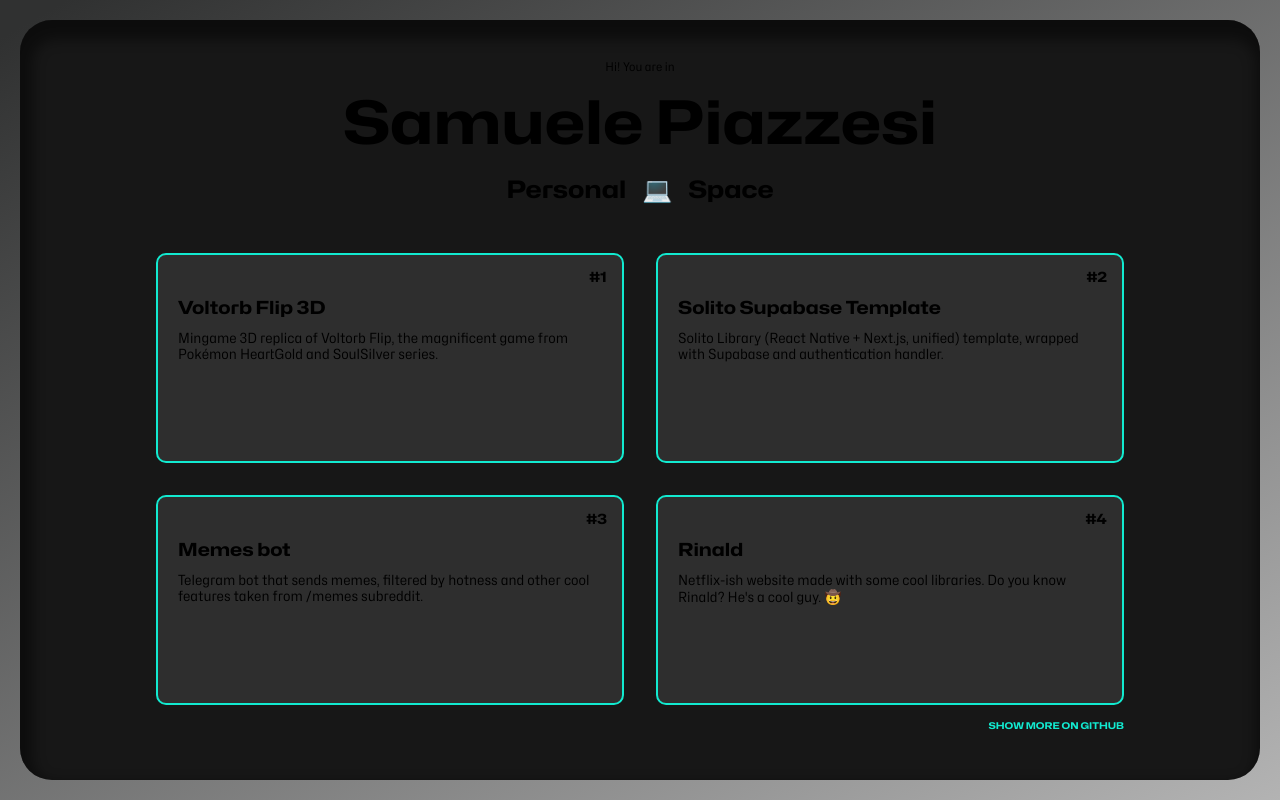
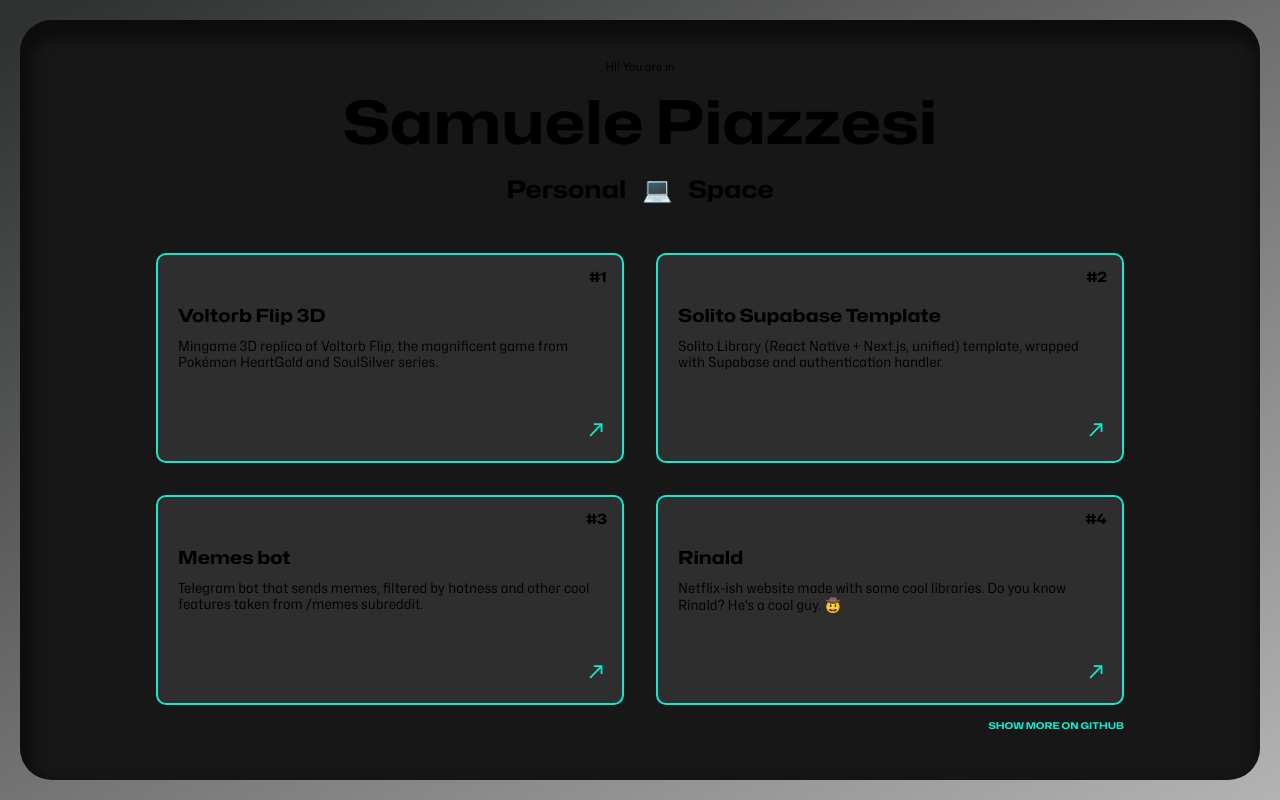
Before and after one commit to SamuelePiazzesi/samuele-piazzesi, a Next.js app: page / in a window 1280 px wide. Built offline with nearby package versions, Linux system fonts and the light colour scheme.

Commit message:
small changes

```diff
--- a/src/ui/cards/cards.module.css
+++ b/src/ui/cards/cards.module.css
@@ -14,6 +14,7 @@
 	cursor: pointer;
 	display: flex;
 	flex-direction: column;
+	justify-content: space-between;
 	padding: 15px;
 	padding-left: 20px;
 	height: 210px;
@@ -31,14 +32,19 @@
 	box-shadow: 1px 6px 20px 4px rgba(69, 255, 233, 0.35);
 }
 
-.card strong {
-	font-size: 18px;
+.article {
+	flex: auto;
+	margin-top: 0.5rem;
 }
 
-.card p {
+.article p {
 	margin: 12px 0;
 	font-size: 14px;
 	font-weight: 400;
+}
+
+.article strong {
+	font-size: 18px;
 }
 
 .number {
@@ -56,3 +62,8 @@
 	color: #12ead0;
 	text-transform: uppercase;
 }
+
+.link {
+	align-self: flex-end;
+	justify-self: end;
+}
--- a/src/ui/cards/index.tsx
+++ b/src/ui/cards/index.tsx
@@ -1,5 +1,6 @@
 import Link from "next/link";
 import { cards } from "../../constants";
+import { LinkIcon } from "../icons";
 import classes from "./cards.module.css";
 
 const Cards = () => {
@@ -9,8 +10,14 @@ const Cards = () => {
 				{cards.map(({ title, description, id, link }) => (
 					<Link target={"_blank"} href={link} className={classes.card} key={id}>
 						<span className={classes.number}>#{id}</span>
-						<strong>{title}</strong>
-						<p>{description}</p>
+						<article className={classes.article}>
+							<strong>{title}</strong>
+							<p>{description}</p>
+						</article>
+
+						<span className={classes.link}>
+							<LinkIcon />
+						</span>
 					</Link>
 				))}
 			</div>
--- a/src/ui/footer/footer.module.css
+++ b/src/ui/footer/footer.module.css
@@ -28,3 +28,9 @@
 .social > :hover {
 	color: #12ead0;
 }
+
+@media only screen and (min-width: 600px) {
+	.label {
+		font-size: 12px;
+	}
+}
--- a/src/ui/icons/index.tsx
+++ b/src/ui/icons/index.tsx
@@ -73,3 +73,31 @@ export const EmailIcon = () => {
 		</svg>
 	);
 };
+
+export const LinkIcon = () => {
+	return (
+		<svg
+			xmlns="http://www.w3.org/2000/svg"
+			width="21"
+			height="23"
+			fill="none"
+			viewBox="0 0 21 23"
+		>
+			<g clipPath="url(#clip0_857_463)">
+				<path
+					fill="#12EAD0"
+					d="M7.84 5.179v1.785h5.64L3.562 17.312l1.206 1.26 9.918-10.349v5.884h1.712V5.18H7.84z"
+				></path>
+			</g>
+			<defs>
+				<clipPath id="clip0_857_463">
+					<path
+						fill="#fff"
+						d="M0 0H20.538V21.429H0z"
+						transform="translate(.139 .714)"
+					></path>
+				</clipPath>
+			</defs>
+		</svg>
+	);
+};
```
Also changed, not shown: src/ui/icons/north_east.svg (added).
